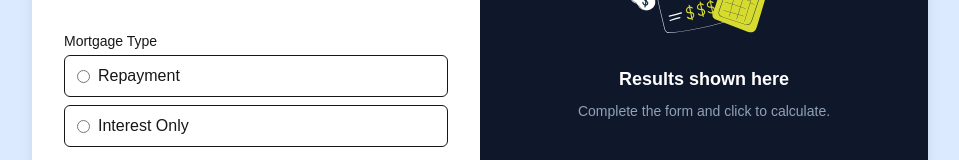
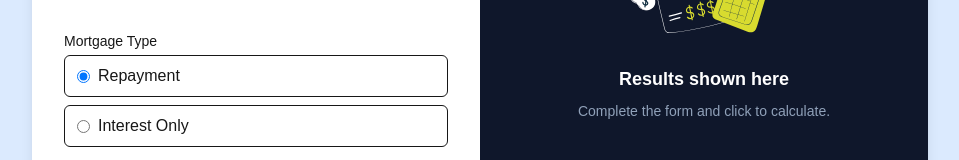
Before and after one commit to Vidhanraval/form, a Next.js app: page /calculator in a window 1280 px wide. Shown: the part 385-545 px from the top of the page, without its empty margins (160-1119 px from the left). Built offline with nearby package versions, Linux system fonts and the light colour scheme.

Commit message:
added changes

```diff
--- a/src/components/Calculator/index.tsx
+++ b/src/components/Calculator/index.tsx
@@ -12,7 +12,7 @@ type FormValues = {
 
 export default function MortgageCalculator() {
   const { control, handleSubmit, reset } = useForm<FormValues>({
-    defaultValues: { loanAmount: 0, interestRate: 0, termYears: 0, mortgageType: 'repayment' | 'interstOnly' }
+    defaultValues: { loanAmount: 0, interestRate: 0, termYears: 0, mortgageType: 'repayment'  }
   });
 
   const [monthlyRepayment, setMonthlyRepayment] = useState<number | null>(null);
```
